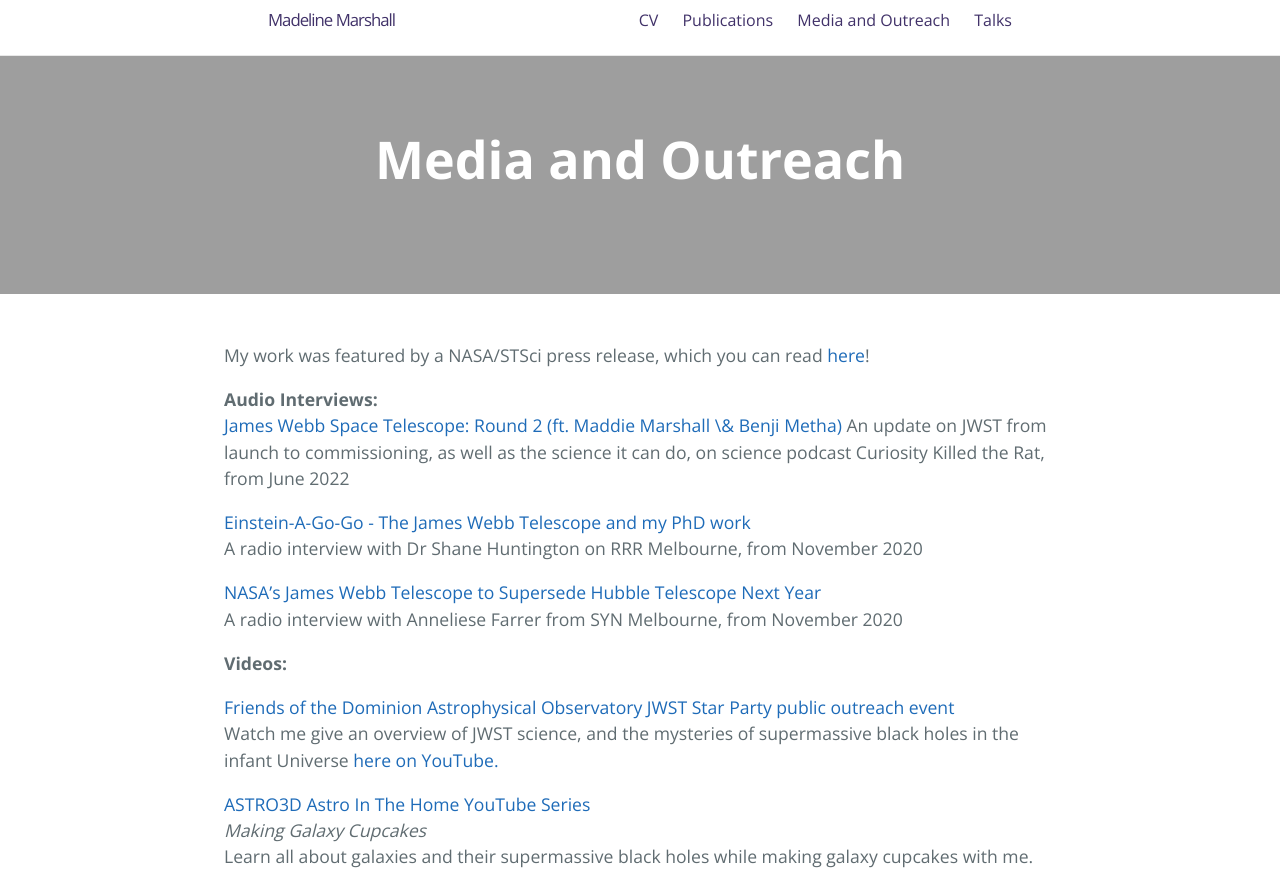
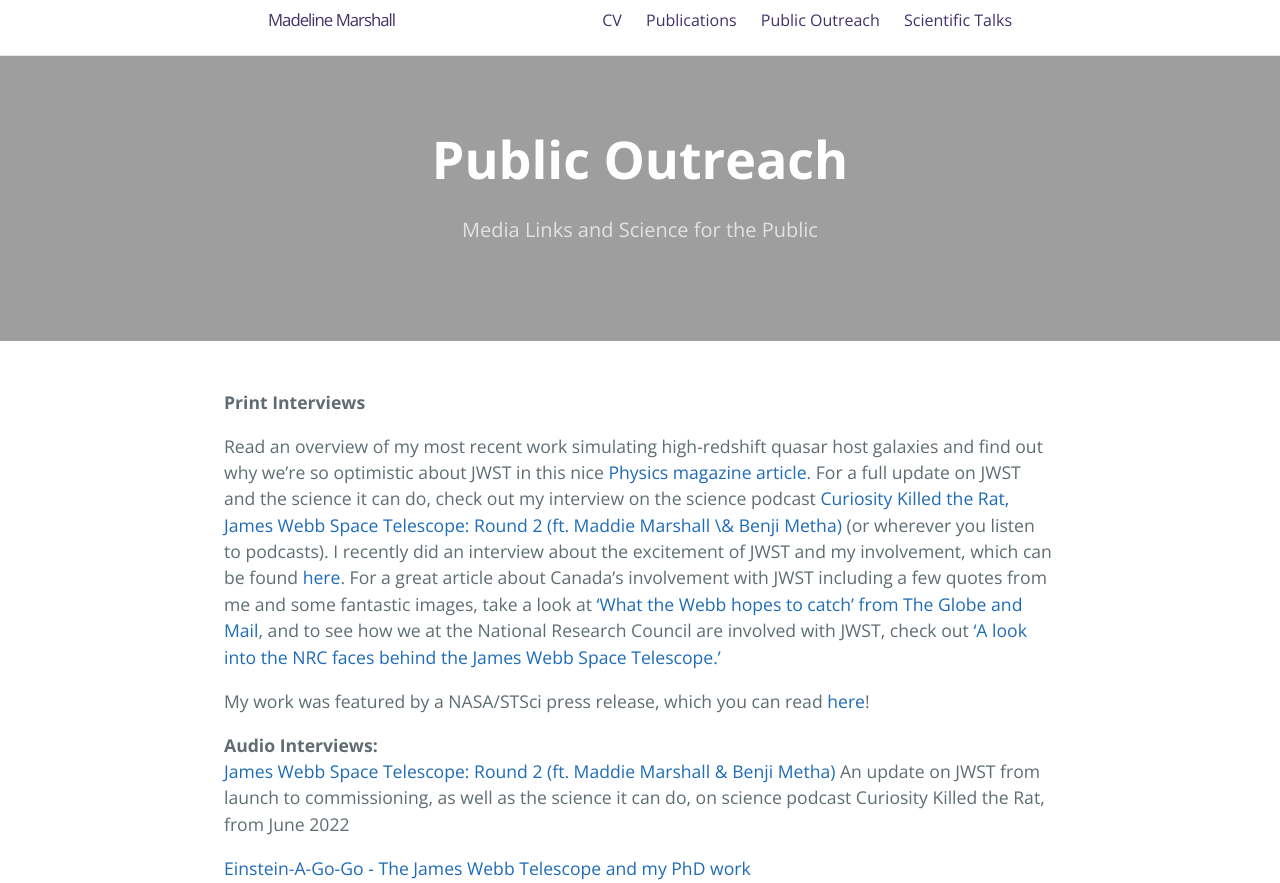
Before and after one commit to madelinemarshall/madelinemarshall.github.io, a Jekyll site: the page built from outreach.md, in a window 1280 px wide and 900 px high, cut to the strip 0-883 px from the top of the window. Built offline with Jekyll 4.4.1, drawn with Linux system fonts in a browser that asks for light colours.

Commit message:
Update formatting, move media links, update headings

```diff
--- a/outreach.md
+++ b/outreach.md
@@ -1,15 +1,23 @@
 ---
 layout: page
-title: Media and Outreach
-tagline:
+title: Public Outreach
+tagline: Media Links and Science for the Public
 ref: media
 order: 2
 ---
 
+**Print Interviews**
+
+Read an overview of my most recent work simulating high-redshift quasar host galaxies and find out why we're so optimistic about JWST in this nice <a href="https://physics.aps.org/articles/v15/24">Physics magazine article</a>.
+For a full update on JWST and the science it can do, check out my interview on the science podcast
+<a href="https://curiosityrat.podbean.com/e/james-webb-space-telescope-round-2-ft-maddie-marshall-benji-metha/">Curiosity Killed the Rat, James Webb Space Telescope: Round 2 (ft. Maddie Marshall \& Benji Metha)</a> (or wherever you listen to podcasts).
+I recently did an interview about the excitement of JWST and my involvement, which can be found <a href="https://www.theadvocate.com.au/story/7546611/former-coaster-involved-in-space-telescope-launch/?cs=2606">here</a>.
+For a great article about Canada's involvement with JWST including a few quotes from me and some fantastic images, take a look at <a href="https://www.theglobeandmail.com/canada/article-james-webb-space-telescope-set-to-reveal-universes-outer-limits-to-a/">'What the Webb hopes to catch' from The Globe and Mail</a>, and to see how we at the National Research Council are involved with JWST, check out <a href="https://nrc.canada.ca/en/stories/look-nrc-faces-behind-james-webb-space-telescope">'A look into the NRC faces behind the James Webb Space Telescope.'</a><br>
+
 My work was featured by a NASA/STSci press release, which you can read [here](https://www.nasa.gov/feature/goddard/2020/simulations-show-webb-telescope-can-reveal-distant-galaxies-hidden-in-quasars-glare/)!
 
 **Audio Interviews:** <br>
-[James Webb Space Telescope: Round 2 (ft. Maddie Marshall \& Benji Metha)](https://curiosityrat.podbean.com/e/james-webb-space-telescope-round-2-ft-maddie-marshall-benji-metha)
+[James Webb Space Telescope: Round 2 (ft. Maddie Marshall & Benji Metha)](https://curiosityrat.podbean.com/e/james-webb-space-telescope-round-2-ft-maddie-marshall-benji-metha)
 An update on JWST from launch to commissioning, as well as the science it can do, on science podcast Curiosity Killed the Rat, from June 2022
 
 [Einstein-A-Go-Go - The James Webb Telescope and my PhD work](https://www.rrr.org.au/shared/podcast-episode/4740/2311000)
--- a/talks.md
+++ b/talks.md
@@ -1,6 +1,6 @@
 ---
 layout: page
-title: Talks
+title: Scientific Talks
 tagline: Recordings from a selection of conference talks
 ref: talks
 order: 2
```
Also changed, not shown: index.md (+1 -3 lines), publications.md (+2 -2 lines).
